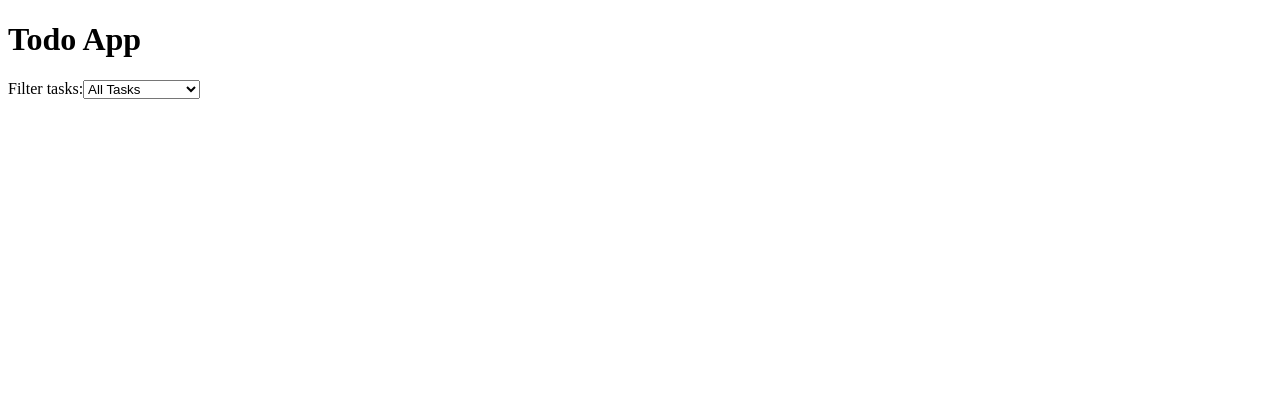
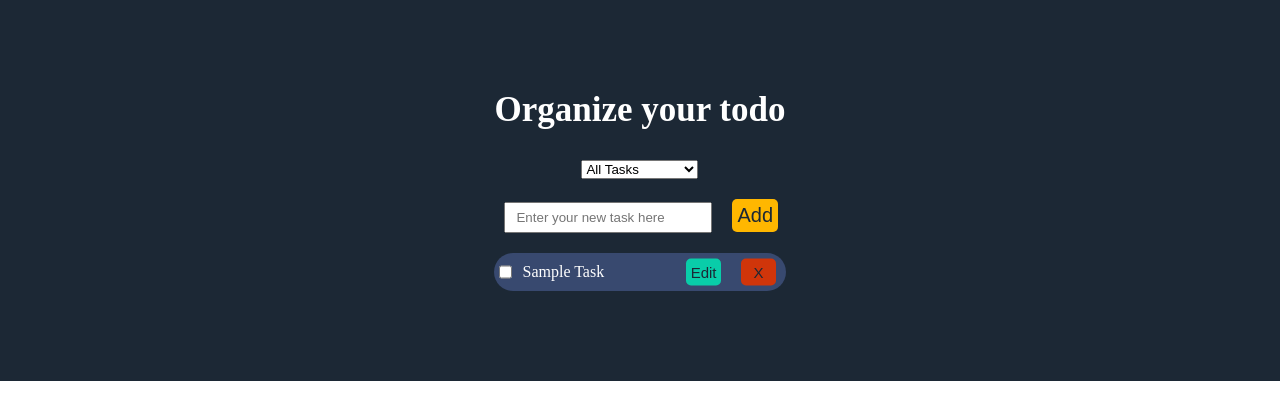
Before and after one commit to chouenne/todo-app, a React (Vite) app: page / in a window 1280 px wide. Shown: the top 420 px of the page. Built offline with nearby package versions, Linux system fonts and the light colour scheme.

Commit message:
update the components

```diff
--- a/package.json
+++ b/package.json
@@ -10,6 +10,9 @@
     "preview": "vite preview"
   },
   "dependencies": {
+    "@fortawesome/fontawesome-svg-core": "^6.5.1",
+    "@fortawesome/free-solid-svg-icons": "^6.5.1",
+    "@fortawesome/react-fontawesome": "^0.2.0",
     "react": "^18.2.0",
     "react-dom": "^18.2.0"
   },
--- a/src/App.jsx
+++ b/src/App.jsx
@@ -1,16 +1,99 @@
-import React, {useState} from 'react';
+import React, { useState } from "react";
 import FilterBar from "./components/FilterBar";
+import TaskForm from "./components/TaskForm";
+import TaskList from "./components/TaskList";
+import './assets/css/style.css';
 
-function App(){
-  const [filter, setFilter] = useState('all');
+function App() {
+  const [filter, setFilter] = useState("all");
+  const [tasks, setTasks] = useState([
+    { text: "Sample Task", completed: false },
+  ]);
+
+  const addTask = (newTask) => {
+    setTasks([...tasks, { text: newTask, completed: false }]);
+  };
+
+  const handleToggleComplete = (index) => {
+    setTasks((prevTasks) => {
+      const updatedTasks = prevTasks.map((task, i) => {
+        if (i === index) {
+          return { ...task, completed: !task.completed };
+        }
+        return task;
+      });
+
+      return updatedTasks;
+    });
+  };
+
+
+  // Inside the App component
+  const handleEditTask = (index, editedText) => {
+    setTasks((prevTasks) => {
+      const updatedTasks = [...prevTasks];
+      updatedTasks[index].text = editedText;
+      updatedTasks[index].editedText = ""; // Clear editedText
+      return updatedTasks;
+    });
+    exitEditMode(index); // Exit edit mode after updating the task
+  };
+
+  // Inside the TaskList component
+  const handleEditedTextChange = (index, value) => {
+    setTasks((prevTasks) => {
+      const updatedTasks = [...prevTasks];
+      updatedTasks[index].editedText = value;
+      return updatedTasks;
+    });
+  };
+
+  const enterEditMode = (index, text) => {
+    setTasks((prevTasks) => {
+      const updatedTasks = [...prevTasks];
+      updatedTasks[index].editMode = true;
+      updatedTasks[index].editedText = text;
+      return updatedTasks;
+    });
+  };
+
+  // Inside the App component
+  const exitEditMode = (index) => {
+    setTasks((prevTasks) => {
+      const updatedTasks = [...prevTasks];
+      updatedTasks[index].editMode = false;
+      updatedTasks[index].editedText = "";
+      return updatedTasks;
+    });
+  };
+
+  const handleDeleteTask = (index) => {
+    setTasks((prevTasks) => {
+      const updatedTasks = [...prevTasks];
+      updatedTasks.splice(index, 1);
+      return updatedTasks;
+    });
+  };
 
   return (
-    <>
-      <h1>Todo App</h1>
-      <FilterBar filter={filter} setFilter={setFilter}/>
-    </>
+    <div className="app">
+      <div>
+      <h1>Organize your todo</h1>
+      <FilterBar filter={filter} setFilter={setFilter} />
+      <TaskForm addTask={addTask} />
+      <TaskList
+        tasks={tasks}
+        filter={filter}
+        enterEditMode={enterEditMode}
+        exitEditMode={exitEditMode}
+        handleToggleComplete={handleToggleComplete}
+        handleEditTask={handleEditTask}
+        handleDeleteTask={handleDeleteTask}
+        handleEditedTextChange={handleEditedTextChange}
+      />
+      </div>
+    </div>
+  );
+}
 
-  )
-
-  }
-export default App
+export default App;
--- /dev/null
+++ b/src/assets/css/style.css
@@ -0,0 +1,93 @@
+*{
+  padding:0;
+  margin:0;
+  box-sizing: border-box;
+}
+
+h1{
+  text-align: center;
+  margin-bottom: 30px;
+  margin-top: 10px;
+  color: white;
+  font-size: 35px;
+}
+
+.completed {
+  text-decoration: line-through;
+  color: #888;
+}
+
+.app{
+display: flex;
+justify-content: center;
+padding:80px;
+background-color: rgb(28, 40, 53);
+}
+
+.filterbar{
+  margin-bottom: 20px;
+ text-align: center;
+}
+
+.taskform{
+  margin-bottom: 20px;
+  color: white;
+}
+
+.taskform input{
+  padding: 6px 10px;
+  margin-left: 10px;
+  width: 208px;
+}
+
+.tasklist li{
+  background-color: rgba(127, 155, 255, 0.285);
+  margin-bottom: 10px;
+  border-radius: 25px;
+  padding: 10px 5px;
+  display: flex;
+  position: relative;
+  color:white;
+}
+
+.tasklist input{
+  margin-right: 10px;
+}
+
+.btngroup{
+  position: absolute;
+  right:0;
+  top:50%;
+  transform: translate(-10px, -50%);
+
+}
+
+#addbtn{
+  background-color: rgb(255, 183, 0);
+  border: none;
+  padding:5px 5px;
+  margin-left: 20px;
+  border-radius: 5px;
+  font-size: 20px;
+  color: rgb(28, 40, 53);
+}
+
+.editbtn{
+  background-color: rgb(9, 205, 169);
+  border: none;
+  padding:5px 5px;
+  margin-left: 20px;
+  border-radius: 5px;
+  font-size: 15px;
+  color: rgb(28, 40, 53);
+}
+
+.deletebtn{
+  background-color: rgb(208, 53, 10);
+  border: none;
+  padding:5px 12px;
+  margin-left: 20px;
+  border-radius: 5px;
+  font-size: 15px;
+  color: rgb(28, 40, 53);
+}
--- a/src/components/FilterBar.jsx
+++ b/src/components/FilterBar.jsx
@@ -1,7 +1,7 @@
 export default function FilterBar({filter, setFilter}) {
   return (
-    <>
-      <label htmlFor="filter">Filter tasks:</label>
+    <div className="filterbar">
+      <label htmlFor="filter"></label>
       <select
         id="filter"
         value={filter}
@@ -11,6 +11,6 @@ export default function FilterBar({filter, setFilter}) {
         <option value="active">Active Tasks</option>
         <option value="completed">Complete Tasks</option>
       </select>
-    </>
+    </div>
   );
 }
--- a/src/components/TaskForm.jsx
+++ b/src/components/TaskForm.jsx
@@ -1,16 +1,27 @@
-import React, {useState} from 'react';
-export default function TaskForm({}){
+import React, { useState } from "react";
+
+export default function TaskForm({ addTask }) {
   const [task, setTask] = useState('');
 
-  const handleSubmit =(e)=>{
+  const handleSubmit = (e) => {
     e.preventDefault();
+    if (task.trim() !== '') {
+      addTask(task);
+      setTask('');
+    }
+  };
 
-  }
-  return(
-    <input
-    type={type}
-    placeholder={placeholder}
-    onChange={handleChange}
-    />
-  )
+  return (
+    <form onSubmit={handleSubmit} className="taskform">
+      <label htmlFor="task"></label>
+      <input
+        type="text"
+        id="task"
+        value={task}
+        placeholder="Enter your new task here"
+        onChange={(e) => setTask(e.target.value)}
+      />
+      <button type="submit" id="addbtn">Add</button>
+    </form>
+  );
 }
--- /dev/null
+++ b/src/components/TaskList.jsx
@@ -0,0 +1,73 @@
+import { faTrashCan } from '@fortawesome/free-solid-svg-icons';
+const TaskList = ({
+  tasks,
+  filter,
+  handleToggleComplete,
+  handleEditTask,
+  enterEditMode,
+  exitEditMode,
+  handleDeleteTask,
+  handleEditedTextChange,
+}) => {
+  const filteredTasks = tasks.filter((task) => {
+    if (filter === "all") {
+      return true;
+    } else if (filter === "active") {
+      return !task.completed;
+    } else if (filter === "completed") {
+      return task.completed;
+    }
+    return true;
+  });
+
+  return (
+    <section className="tasklist">
+      <ul>
+        {filteredTasks.map((task, index) => (
+          <li key={index} className={task.completed ? "completed" : ""}>
+            <input
+              type="checkbox"
+              checked={task.completed}
+              onChange={() => {
+                console.log("Checkbox changed for task at index:", index);
+                handleToggleComplete(index);
+              }}
+            />
+
+            {task.editMode ? (
+              <div>
+                <input
+                  type="text"
+                  value={task.editedText || ""}
+                  onChange={(e) =>
+                    handleEditedTextChange(index, e.target.value)
+                  }
+                />
+              <div className="btngroup">
+              <button className="updatebtn" onClick={() => handleEditTask(index, task.editedText)}>
+                  Update
+                </button>
+                <button className="cancelbtn" onClick={() => exitEditMode(index)}>Cancel</button>
+              </div>
+              </div>
+
+            ) : (
+              <>
+                {task.text}
+                <div className="btngroup">
+                <button className="editbtn" onClick={() => enterEditMode(index, task.text)}>
+                  Edit
+                </button>
+                <button className="deletebtn" onClick={() => handleDeleteTask(index)}>X</button>
+                </div>
+
+              </>
+            )}
+          </li>
+        ))}
+      </ul>
+    </section>
+  );
+};
+
+export default TaskList;
```
Also changed, not shown: src/components/tasklist/TaskBlock.jsx (deleted, +0 -12 lines), src/components/tasklist/TaskCheck.jsx (deleted, +0 -7 lines), src/components/tasklist/TaskLine.jsx (deleted), 1 other file (tests, documents, lock files or other folders).
